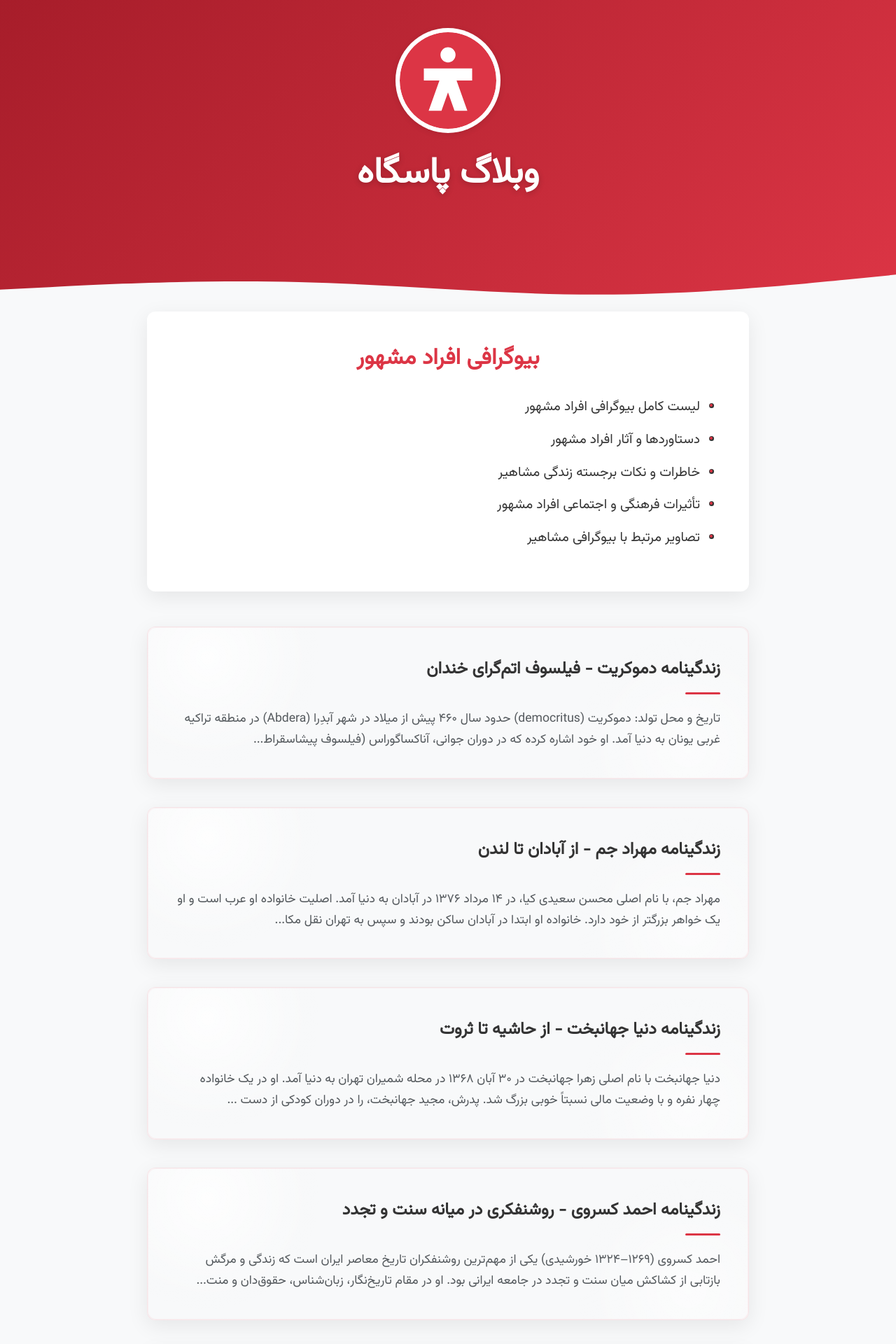
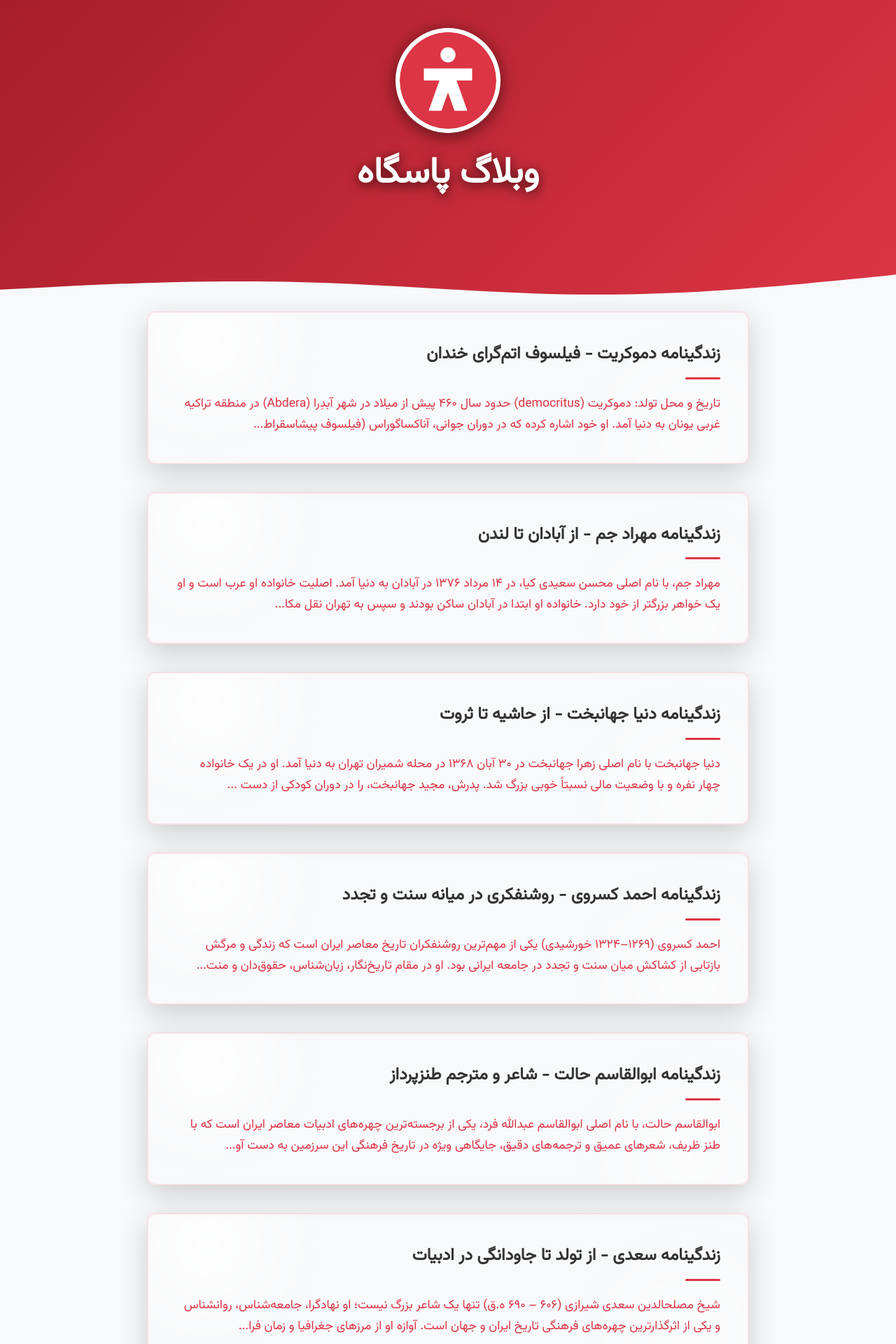
Before and after one commit to darkblog/darkblog.github.io, a Jekyll site: the page built from index.html, in a window 1280 px wide. Shown: the top 1920 px of the page at 70% size. Built offline with Jekyll 4.4.1, drawn with Linux system fonts in a browser that asks for light colours.

Commit message:
Update index.html

```diff
--- a/index.html
+++ b/index.html
@@ -41,7 +41,8 @@
             --link-color: #dc3545;
             --link-hover-color: #a71d2a;
             --infobox-bg: #f8f9fa;
-            --shadow: 0 8px 30px rgba(0, 0, 0, 0.08);
+            --shadow: 0 8px 30px rgba(0, 0, 0, 0.12);
+            --shadow-strong: 0 12px 40px rgba(0, 0, 0, 0.18);
             --radius: 12px;
         }
 
@@ -99,15 +100,11 @@
         .nav-logo {
             height: 150px;
             width: auto;
-            transition: transform 0.3s;
             background: #fff;
             padding: 6px;
             border-radius: 50%;
-            box-shadow: 0 2px 8px rgba(0, 0, 0, 0.1);
-        }
-
-        .nav-logo:hover {
-            transform: scale(1.05);
+            box-shadow: 0 4px 20px rgba(0, 0, 0, 0.25);
+            filter: drop-shadow(0 4px 12px rgba(0, 0, 0, 0.3));
         }
 
         .logo-link {
@@ -136,19 +133,20 @@
             width: 100%;
         }
 
-        .description-box, .post-card {
+        .post-card {
             background-color: var(--card-bg);
             border-radius: var(--radius);
-            box-shadow: var(--shadow);
+            box-shadow: var(--shadow-strong);
             padding: 40px;
         }
 
         .post-title {
             font-size: 3.2rem;
-            text-shadow: 0 2px 8px rgba(0, 0, 0, 0.2);
+            text-shadow: 0 4px 15px rgba(0, 0, 0, 0.3);
+            filter: drop-shadow(0 2px 8px rgba(0, 0, 0, 0.4));
         }
 
-        .description-title, .post-card-title a:hover {
+        .post-card-title a:hover {
             color: var(--primary-color);
         }
 
@@ -170,55 +168,15 @@
             z-index: 100;
         }
 
-        .description-box {
-            margin-bottom: 50px;
-        }
-
-        .description-title {
-            font-size: 2rem;
-            margin-bottom: 25px;
-            text-align: center;
-        }
-
-        .description-content {
-            font-size: 1.2rem;
-            line-height: 1.8;
-            color: var(--text-color);
-        }
-
-        .description-content p {
-            margin: 20px 0;
-            text-align: justify;
-        }
-
-        .description-content ul {
-            margin: 20px 0;
-            padding-right: 30px;
-        }
-
-        .description-content li {
-            margin-bottom: 12px;
-            position: relative;
-        }
-
-        .description-content li::before {
-            content: "•";
-            color: var(--primary-color);
-            display: inline-block;
-            width: 1em;
-            margin-right: -1em;
-        }
-
         .posts-container {
             display: grid;
             gap: 40px;
         }
 
         .post-card {
-            transition: 0.3s;
             position: relative;
             overflow: hidden;
-            border: 1px solid rgba(220, 53, 69, 0.1);
+            border: 1px solid rgba(220, 53, 69, 0.15);
             background: linear-gradient(135deg, #ffffff 0%, #fdfdfd 100%);
         }
 
@@ -230,14 +188,13 @@
             width: 100%;
             height: 100%;
             border-radius: var(--radius);
-            box-shadow: inset 0 0 0 1px rgba(220, 53, 69, 0.05);
+            box-shadow: inset 0 0 0 1px rgba(220, 53, 69, 0.08);
             pointer-events: none;
         }
 
         .post-card:hover {
-            transform: translateY(-5px);
-            box-shadow: 0 12px 40px rgba(0, 0, 0, 0.15);
-            border-color: rgba(220, 53, 69, 0.2);
+            box-shadow: 0 15px 50px rgba(0, 0, 0, 0.2);
+            border-color: rgba(220, 53, 69, 0.25);
         }
 
         .post-card-title {
@@ -257,17 +214,11 @@
             height: 3px;
             background: var(--primary-color);
             border-radius: 2px;
-            transition: width 0.3s ease;
-        }
-
-        .post-card:hover .post-card-title::after {
-            width: 100px;
         }
 
         .post-card-title a {
             color: inherit;
             text-decoration: none;
-            transition: 0.3s;
             display: block;
         }
 
@@ -277,6 +228,16 @@
             color: var(--text-secondary);
             position: relative;
             z-index: 1;
+        }
+
+        .post-excerpt a {
+            color: var(--link-color);
+            text-decoration: none;
+        }
+
+        .post-excerpt a:hover {
+            color: var(--link-hover-color);
+            text-decoration: underline;
         }
 
         .post-card {
@@ -294,7 +255,7 @@
                 font-size: 2.4rem;
             }
 
-            .description-box, .post-card {
+            .post-card {
                 padding: 30px;
             }
 
@@ -304,10 +265,6 @@
 
             main {
                 margin: -80px auto 60px;
-            }
-
-            .description-box {
-                margin-bottom: 40px;
             }
 
             .posts-container {
@@ -320,16 +277,12 @@
                 min-height: 350px;
             }
 
-            .description-box, .post-card {
+            .post-card {
                 padding: 25px;
             }
 
             main {
                 margin: -60px auto 40px;
-            }
-
-            .description-box {
-                margin-bottom: 35px;
             }
 
             .posts-container {
@@ -354,27 +307,14 @@
     </header>
 
     <main>
-        <article class="description-box">
-            <h2 class="description-title">بیوگرافی افراد مشهور</h2>
-            <section class="description-content">
-                <ul>
-                    <li>لیست کامل بیوگرافی افراد مشهور</li>
-                    <li>دستاوردها و آثار افراد مشهور</li>
-                    <li>خاطرات و نکات برجسته زندگی مشاهیر</li>
-                    <li>تأثیرات فرهنگی و اجتماعی افراد مشهور</li>
-                    <li>تصاویر مرتبط با بیوگرافی مشاهیر</li>
-                </ul>
-            </section>
-        </article>
-
         <section class="posts-container">
             {% for post in site.posts %}
             <article class="post-card">
-                <h3 class="post-card-title">
+                <h2 class="post-card-title">
                     <a href="{{ post.url }}">{{ post.title }}</a>
-                </h3>
+                </h2>
                 <p class="post-excerpt">
-                    {{ post.excerpt | strip_html | truncate: 200 }}
+                    <a href="{{ post.url }}">{{ post.excerpt | strip_html | truncate: 200 }}</a>
                 </p>
             </article>
             {% endfor %}
```
